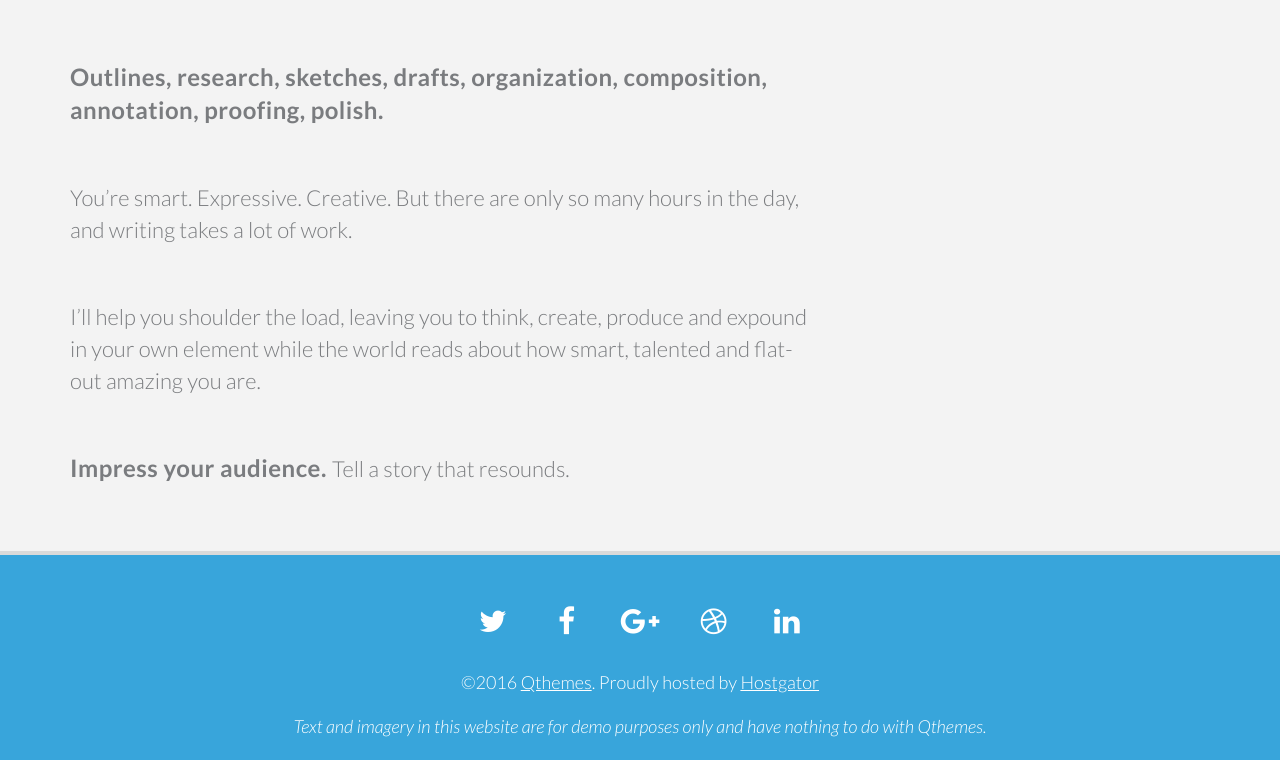
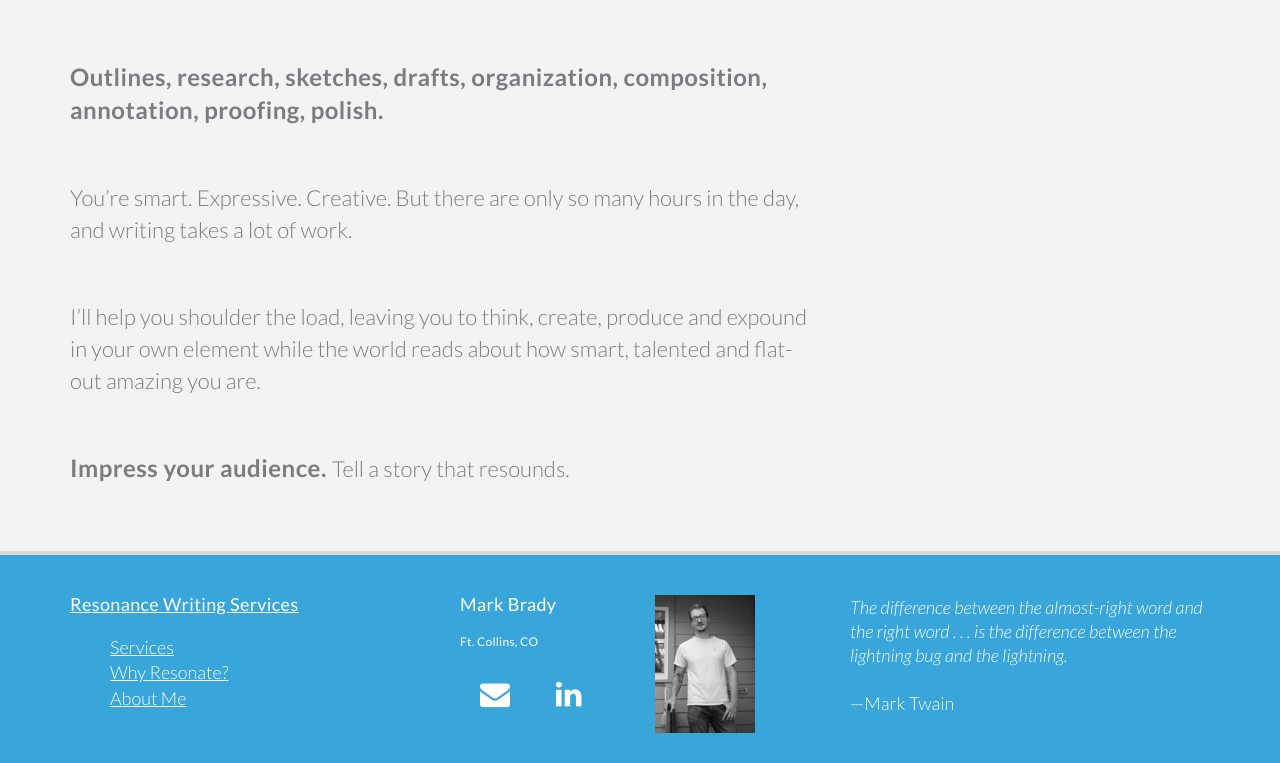
Before and after one commit to MarkBrady2/MarkBrady2.github.io, a Jekyll site: the page built from index.html, in a window 1280 px wide and 900 px high, scrolled down 598 px, cut to the strip 137-900 px from the top of the window. Built offline with Jekyll 4.4.1, drawn with Linux system fonts in a browser that asks for light colours; nearby versions of some CDN libraries.

Commit message:
Cleaned up footer

```diff
--- a/_includes/footer.html
+++ b/_includes/footer.html
@@ -3,16 +3,39 @@
 		=============================================== -->
 		<footer id="main-footer" class="color-bg light-typo">
 
-			<div class="container text-center">
-				<ul class="social-links">
-					<li><a href="#link"><i class="fa fa-twitter fa-fw"></i></a></li>
-					<li><a href="#link"><i class="fa fa-facebook fa-fw"></i></a></li>
-					<li><a href="#link"><i class="fa fa-google-plus fa-fw"></i></a></li>
-					<li><a href="#link"><i class="fa fa-dribbble fa-fw"></i></a></li>
-					<li><a href="#link"><i class="fa fa-linkedin fa-fw"></i></a></li>
-				</ul>
-				<p>&copy;2016 <a href="http://q-themes.net/" target="_blank">Qthemes</a>. Proudly hosted by <a href="http://secure.hostgator.com/~affiliat/cgi-bin/affiliates/clickthru.cgi?id=qthemes-qubicofoot">Hostgator</a></p>
-				<em>Text and imagery in this website are for demo purposes only and have nothing to do with Qthemes.</em>
+			<div class="container">
+				<div class="row">
+					<div class="col-md-4">
+						<h4><a href="{{ site.baseurl }}/">Resonance Writing Services</a></h4>
+
+						<ul>
+							<li><a href="{{site.baseUrl}}/services">Services</a></li>
+							<li><a href="{{site.baseUrl}}/why-resonate">Why Resonate?</a></li>
+							<li><a href="{{site.baseUrl}}/about-me">About Me</a></li>
+						</ul>
+					</div>
+					<div class="col-md-4">
+						<div class="row">
+							<div class="col-md-6">
+								<h4>Mark Brady</h4>
+								<h6>Ft. Collins, CO</h6>
+								<ul class="social-links">
+									<li><a href="mailto:mark@resonanceink.com" title="Send Mark Brady an email..."><i class="fa fa-envelope fa-fw"></i></a></li>
+									<li><a href="https://www.linkedin.com/in/mark-brady-235a7a10" title="Go to Mark Brady's LinkedIn profile..."><i class="fa fa-linkedin fa-fw"></i></a></li>
+								</ul>
+							</div>
+							<div class="col-md-6">
+								<img src="{{ site.baseurl }}/assets/MarkBradyLowRes.png" />
+							</div>
+						</div>
+
+					</div>
+					<div class="col-md-4">
+						<p><em>The difference between the almost-right word and the right word . . . is the difference between the lightning bug and the lightning.</em><br /><br /> &mdash;Mark Twain</p>
+					</div>
+				</div>
+
+
 
 			</div>
 
```
Also changed, not shown: assets/MarkBradyLowRes.png (added).
